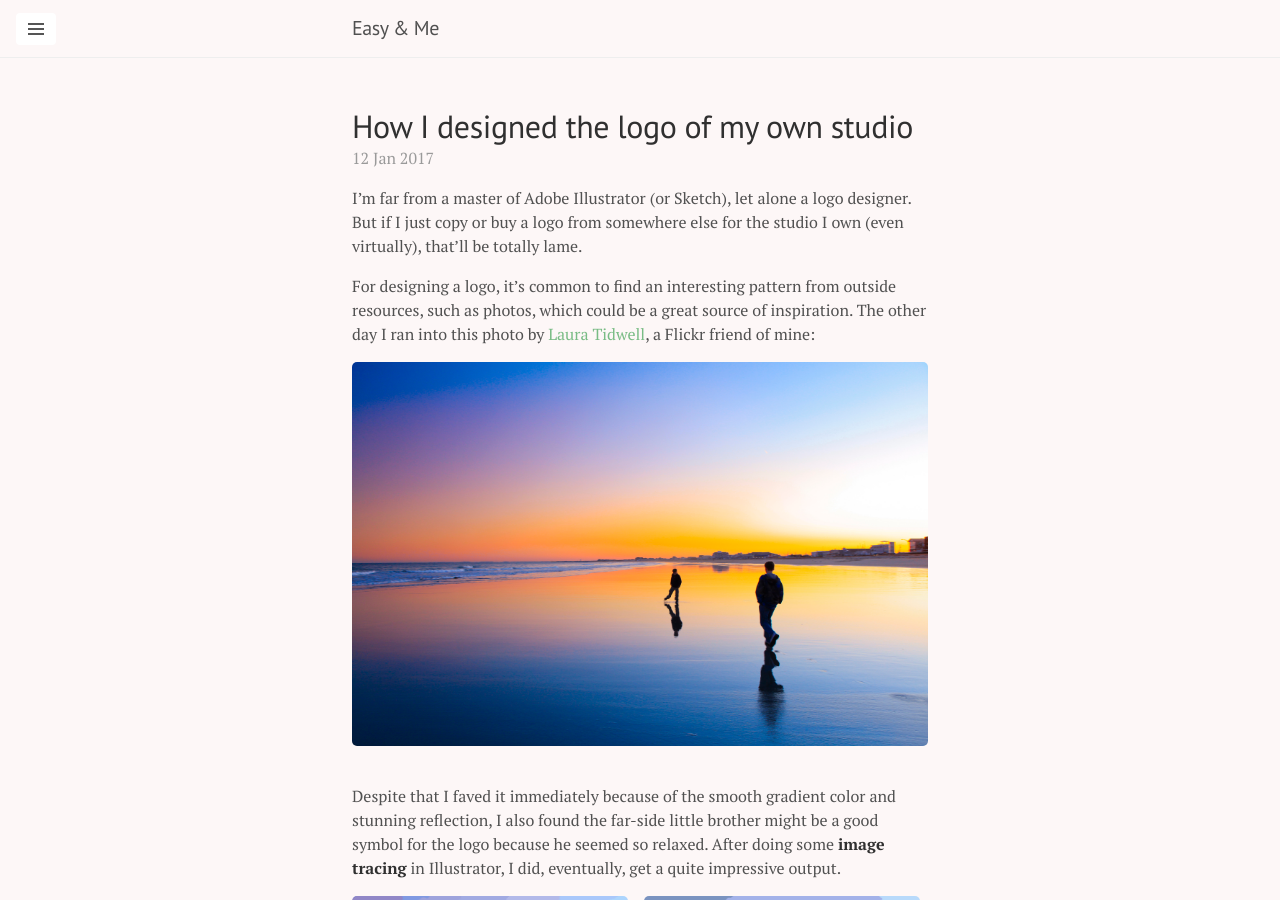
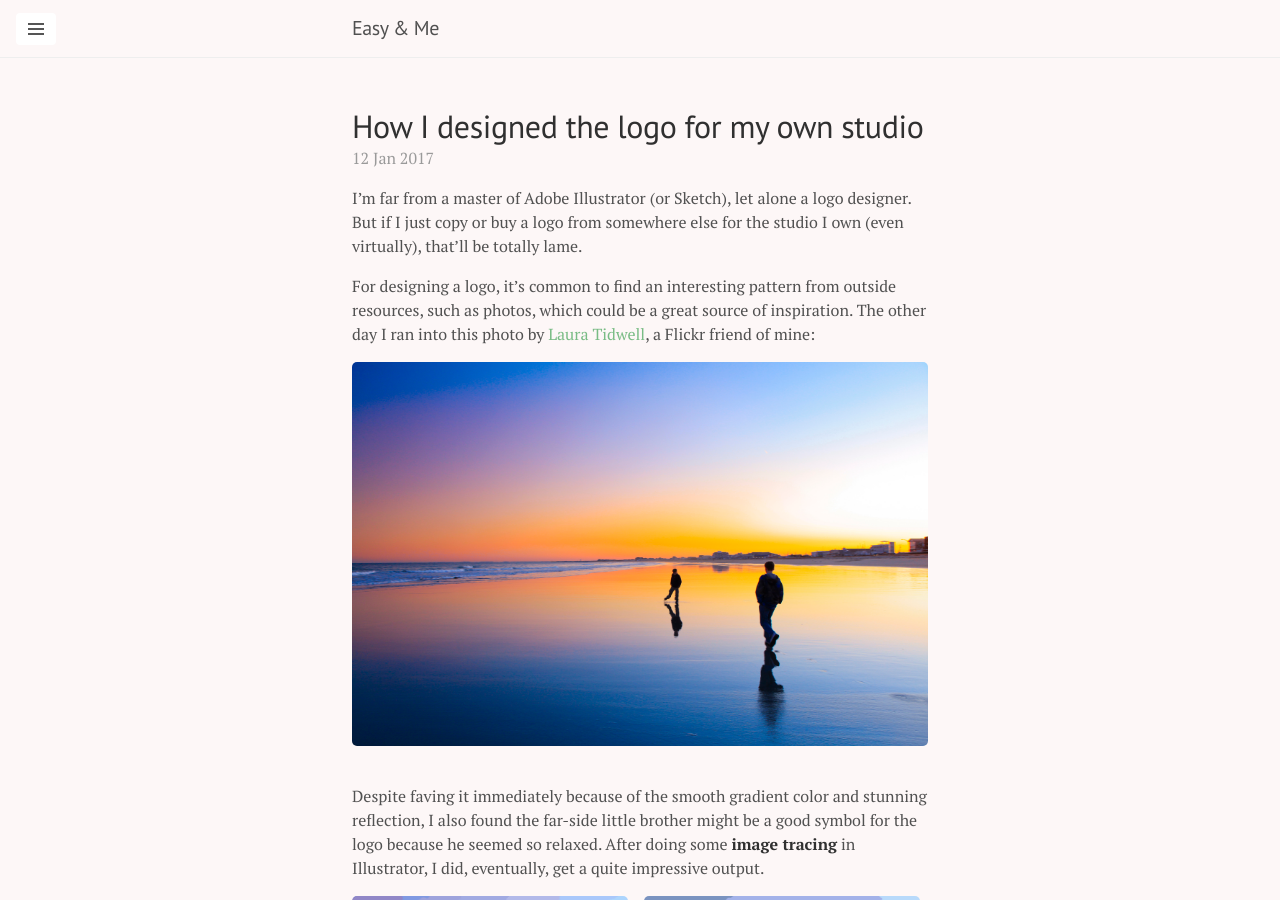
Before and after one commit to maxim-xu/maxim-xu.github.com, a Jekyll site: the page built from _posts/2017-01-12-studio-easyandme.md, in a window 1280 px wide and 900 px high. Built offline with Jekyll 4.4.1, drawn with Linux system fonts in a browser that asks for light colours; comment, search, counter and statistics services are not loaded.

Commit message:
update post

```diff
--- a/_posts/2017-01-12-studio-easyandme.md
+++ b/_posts/2017-01-12-studio-easyandme.md
@@ -1,6 +1,6 @@
 ---
 layout: post
-title: How I designed the logo of my own studio
+title: How I designed the logo for my own studio
 tags: design logo
 categories: design
 date:   2017-01-12 18:05:14 -0500
@@ -15,7 +15,7 @@ photos, which could be a great source of inspiration. The other day I ran into t
 
 <img style="width:100%;display:inline-block" alt="Low Fidelity Photo" src="{{ site.baseurl }}/public/images/1.jpg" />
 
-Despite that I faved it immediately because of the smooth gradient color and stunning reflection, I also found the far-side little
+Despite faving it immediately because of the smooth gradient color and stunning reflection, I also found the far-side little
 brother might be a good symbol for the logo because he seemed so relaxed. After doing some __image tracing__
 in Illustrator, I did, eventually, get a quite impressive output.
 
```
